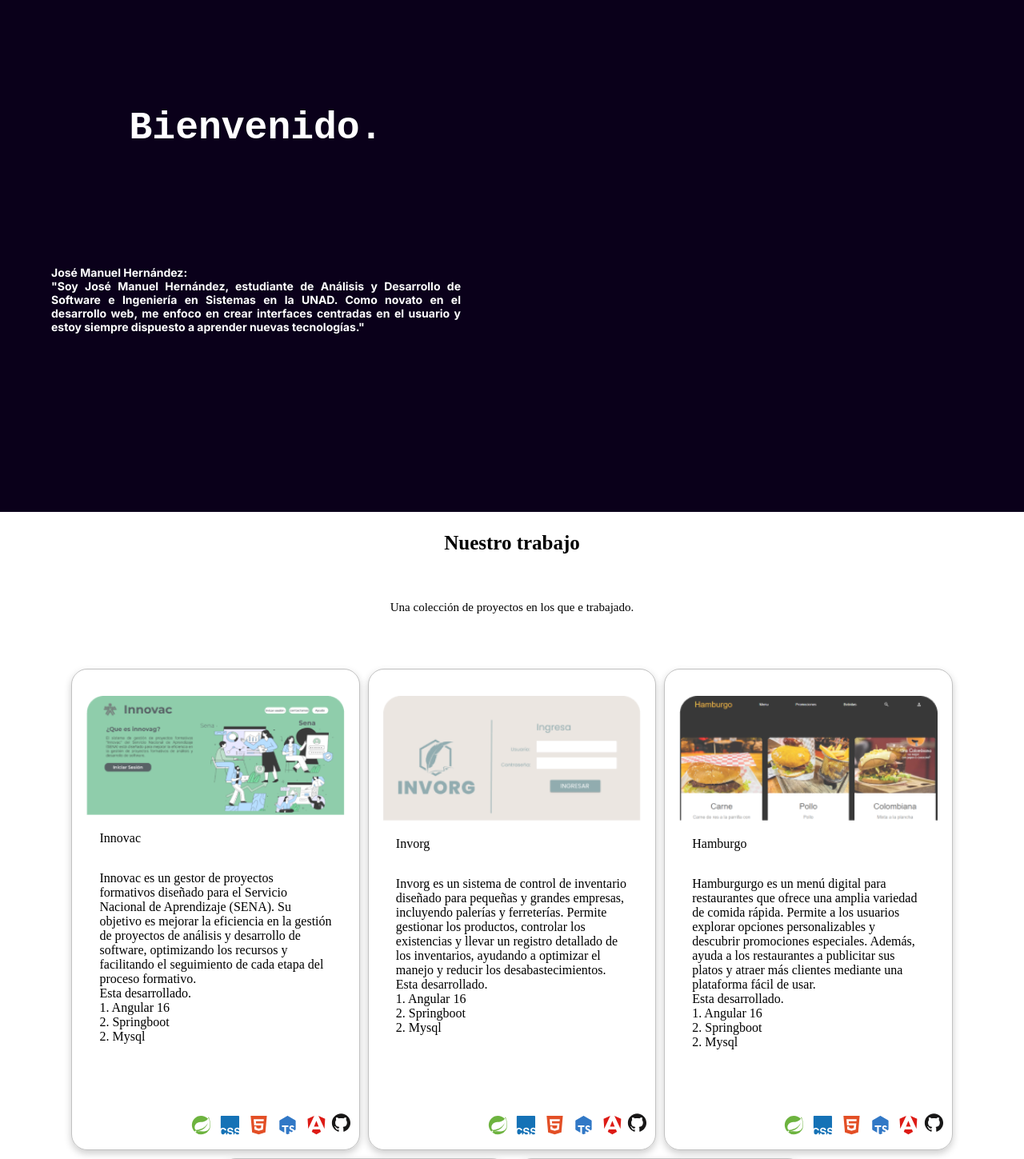
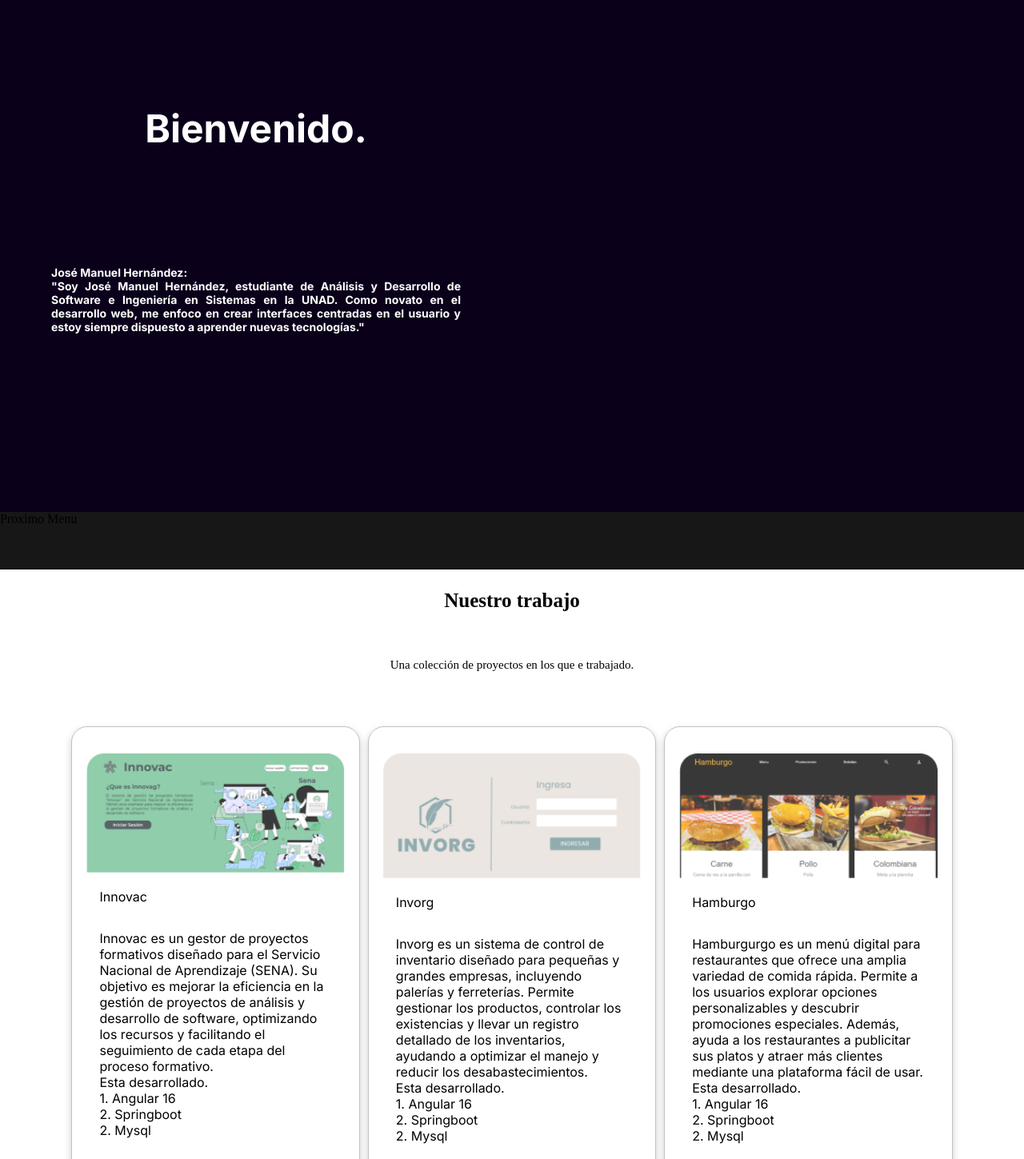
Before and after one commit to joose-manuel/PortafolioJose, a plain HTML site: page index.html in a window 1280 px wide. Shown: the top 1449 px of the page at 80% size. Drawn offline with nearby package versions, Linux system fonts and the light colour scheme; a script that the page names is missing.

Commit message:
Arregle los texto

```diff
--- a/css/Style.css
+++ b/css/Style.css
@@ -99,6 +99,8 @@ body{
     display: flex;
     justify-content: center;
     align-items: center;
+    font-family: "Inter", serif;
+    font-optical-sizing: auto;
 
 }
 .contenedor-titulo2{
@@ -118,7 +120,8 @@ body{
     color: white;
     font-family: "Inter", serif;
     font-optical-sizing: auto;
-
+     font-family: "Inter", serif;
+    font-optical-sizing: auto;
 
 
 }
@@ -157,6 +160,7 @@ body{
 
     font-size: 15px;
     font-weight:lighter;
+
 
 }
 /* cuidado */
@@ -225,7 +229,7 @@ body{
 .titulo-titulo{
     /* border: solid; */
     width: 90%;
-
+    font-family: "Inter", serif;
 }
 
 
--- a/index.html
+++ b/index.html
@@ -54,10 +54,10 @@
         </div>
     </header>
 
-    <!-- <div class="Menu1">
+    <div class="Menu1">
+        Proximo Menu
 
-
-    </div> -->
+    </div>
 
     <section class="contenido">
             <header class="contenido1">
```
